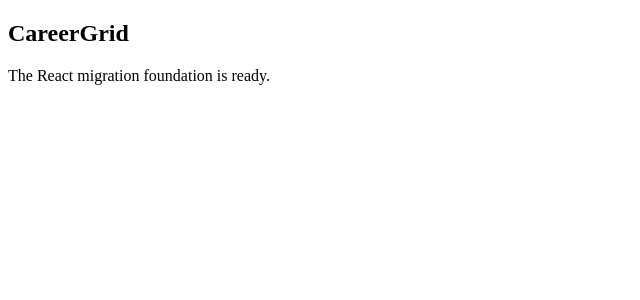
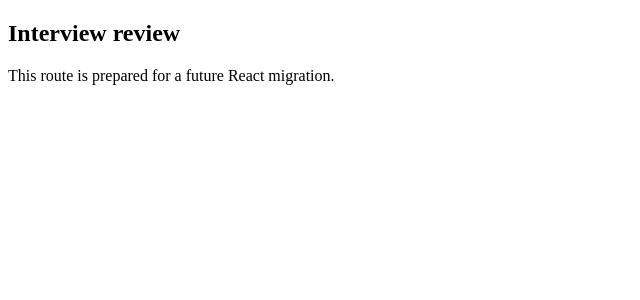
Before and after one commit to jana-salman/CareerGrid, a React (Vite) app in the folder frontend/: page /interview/1/review in a window 1280 px wide. Shown: the top 300 px of the page, without its empty margins (0-640 px from the left). Built offline with nearby package versions, Linux system fonts and the light colour scheme.

Commit message:
feat: configure React Router navigation

```diff
--- a/frontend/package.json
+++ b/frontend/package.json
@@ -10,7 +10,8 @@
   },
   "dependencies": {
     "react": "^19.2.8",
-    "react-dom": "^19.2.8"
+    "react-dom": "^19.2.8",
+    "react-router-dom": "^7.18.2"
   },
   "devDependencies": {
     "@vitejs/plugin-react": "^6.1.0",
--- a/frontend/src/App.jsx
+++ b/frontend/src/App.jsx
@@ -1,7 +1,7 @@
-import FoundationPage from './pages/FoundationPage.jsx'
+import AppRouter from './router.jsx'
 
 function App() {
-  return <FoundationPage />
+  return <AppRouter />
 }
 
 export default App
--- a/frontend/src/components/FoundationNotice.jsx
+++ b/frontend/src/components/FoundationNotice.jsx
@@ -1,8 +1,8 @@
-function FoundationNotice() {
+function FoundationNotice({ title = 'CareerGrid' }) {
   return (
     <section aria-labelledby="foundation-title">
-      <h1 id="foundation-title">CareerGrid</h1>
-      <p>The React migration foundation is ready.</p>
+      <h1 id="foundation-title">{title}</h1>
+      <p>This route is prepared for a future React migration.</p>
     </section>
   )
 }
--- a/frontend/src/pages/FoundationPage.jsx
+++ b/frontend/src/pages/FoundationPage.jsx
@@ -1,9 +1,9 @@
 import FoundationNotice from '../components/FoundationNotice.jsx'
 
-function FoundationPage() {
+function FoundationPage({ title }) {
   return (
     <main>
-      <FoundationNotice />
+      <FoundationNotice title={title} />
     </main>
   )
 }
--- /dev/null
+++ b/frontend/src/routeDefinitions.js
@@ -0,0 +1,31 @@
+const routeDefinitions = [
+  { path: '/', title: 'CareerGrid' },
+  { path: '/login', title: 'Login' },
+  { path: '/register', title: 'Register' },
+  { path: '/dashboard', title: 'Dashboard' },
+  { path: '/career', title: 'Career selection' },
+  { path: '/positions/:careerId', title: 'Position selection' },
+  {
+    path: '/positions/:careerId/:positionId',
+    title: 'Company selection',
+  },
+  {
+    path: '/workspace/:careerId/:positionId/:companyId',
+    title: 'Workplace simulation',
+  },
+  {
+    path: '/workspace/attempt/:attemptId',
+    title: 'Workplace simulation attempt',
+  },
+  {
+    path: '/simulation/attempts/:attemptId/report',
+    title: 'Simulation report',
+  },
+  { path: '/interview/:interviewId', title: 'Interview' },
+  {
+    path: '/interview/:interviewId/review',
+    title: 'Interview review',
+  },
+]
+
+export default routeDefinitions
--- /dev/null
+++ b/frontend/src/router.jsx
@@ -0,0 +1,30 @@
+import { BrowserRouter, Route, Routes } from 'react-router-dom'
+
+import FoundationPage from './pages/FoundationPage.jsx'
+import routeDefinitions from './routeDefinitions.js'
+
+function CareerGridRoutes() {
+  return (
+    <Routes>
+      {routeDefinitions.map(({ path, title }) => (
+        <Route
+          key={path}
+          path={path}
+          element={<FoundationPage title={title} />}
+        />
+      ))}
+      <Route path="*" element={<FoundationPage title="Page not found" />} />
+    </Routes>
+  )
+}
+
+function AppRouter() {
+  return (
+    <BrowserRouter>
+      <CareerGridRoutes />
+    </BrowserRouter>
+  )
+}
+
+export { CareerGridRoutes }
+export default AppRouter
```
Also changed, not shown: 1 other file (tests, documents, lock files or other folders).
